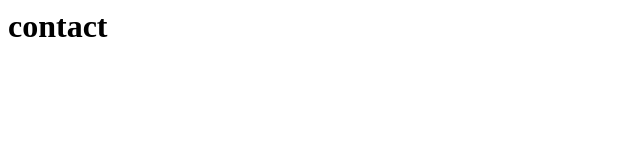
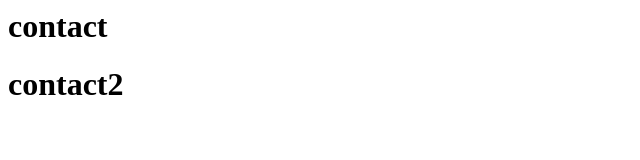
Before and after one commit to VMPor/Master, a plain HTML site: page index.html in a window 1280 px wide. Shown: the whole page, without its empty margins (0-640 px from the left). Drawn offline with Linux system fonts and the light colour scheme.

Commit message:
contact2

```diff
--- a/index.html
+++ b/index.html
@@ -4,6 +4,7 @@
 </head>
 <body>
 	<h1>contact</h1>
+	<h1>contact2</h1>
 
 </body>
 </html>
```
